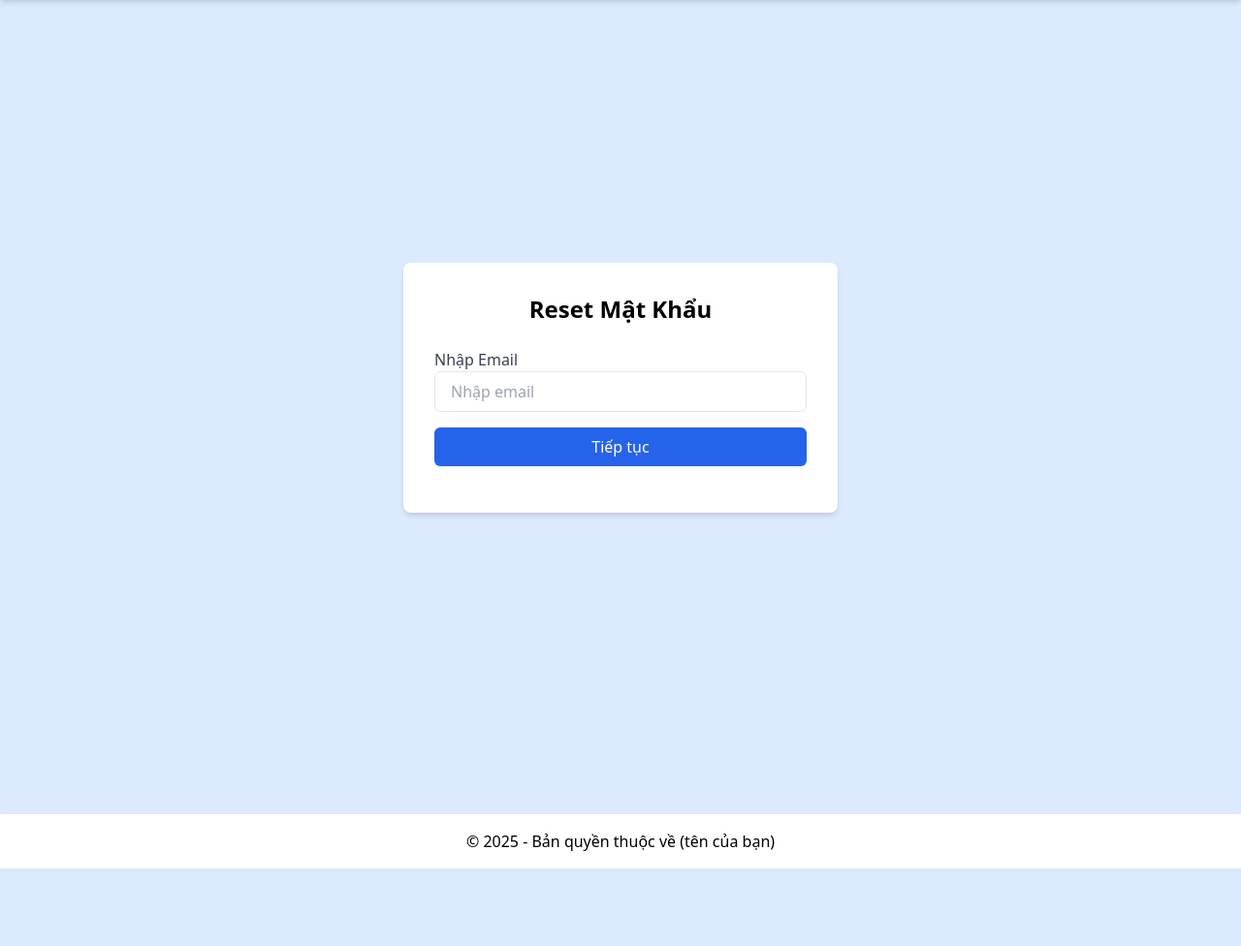
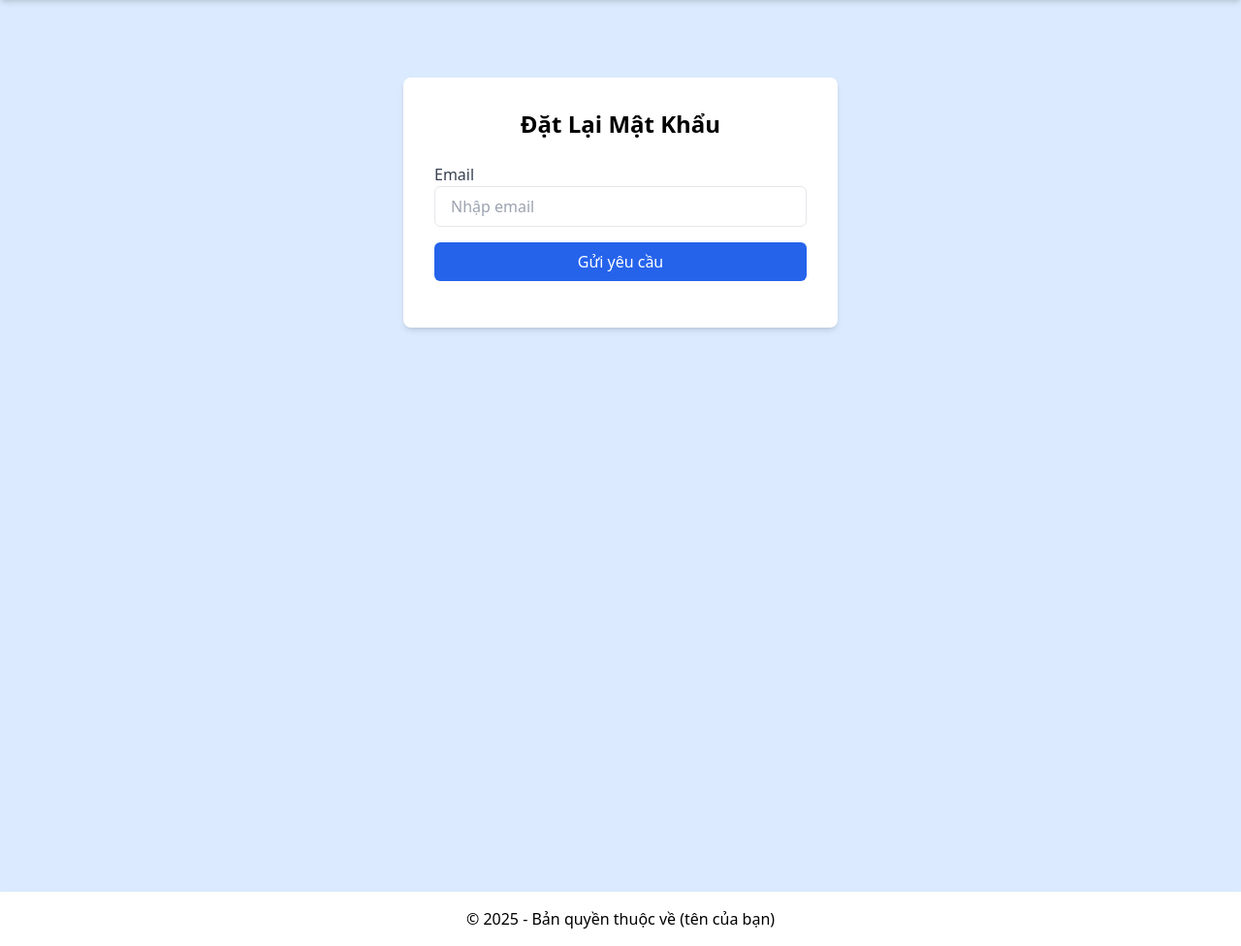
Before and after one commit to legianguyenit/bai-kiem-tra-so-1, a PHP site: page /reset-password.php in a window 1280 px wide. Shown: the part 80-1056 px from the top of the page at 97% size. Before the commit the page ends 976 px from the top, so only its background shows below. Run offline with PHP 8.4, Linux system fonts and the light colour scheme; some libraries are stand-ins or nearby versions.

Commit message:
Add files via upload

```diff
--- a/contact.php
+++ b/contact.php
@@ -58,7 +58,7 @@
                             <p>' . htmlspecialchars($sent_success) . '</p>
                         </div>';
                     }
-                ?>
+            ?>
             <form action="contact.php" method="POST">
                 <div class="mb-4 text-left">
                     <label class="block text-gray-700">Họ và Tên</label>
--- a/register.php
+++ b/register.php
@@ -12,6 +12,7 @@
 <?php
     if (isset($_COOKIE['loggedin']) && $_COOKIE['loggedin'] == "true") {
         header("location: dashboard.php");
+        exit();
     }
 ?>
 <?php
@@ -49,7 +50,9 @@
             setcookie("fullname", $fullname, time() + (86400 * 30), "/");
             setcookie("email", $email, time() + (86400 * 30), "/");
             setcookie("password", $password, time() + (86400 * 30), "/");
+
             header("location: login.php");
+            exit();
         }
     }
 ?>
@@ -94,7 +97,7 @@
                 </div>
                 <div class="mb-4 text-left">
                     <label class="block text-gray-700">Xác nhận mật khẩu</label>
-                    <input type="password" placeholder="Nhập mật khẩu" name="confirm_password" value="<?php echo $confirm_password?>" class="w-full px-4 py-2 border rounded-md focus:outline-none focus:ring-2 focus:ring-blue-500">
+                    <input type="password" placeholder="Xác nhận mật khẩu" name="confirm_password" value="<?php echo $confirm_password?>" class="w-full px-4 py-2 border rounded-md focus:outline-none focus:ring-2 focus:ring-blue-500">
                     <?php
                         if (isset($errors['confirm_password'])) {
                             echo "<div style='color: red;'>";
--- a/reset-password.php
+++ b/reset-password.php
@@ -6,88 +6,123 @@
 <head>
     <meta charset="UTF-8">
     <meta name="viewport" content="width=device-width, initial-scale=1.0">
-    <title>Reset Password</title>
+    <title>Register</title>
     <script src="https://cdn.tailwindcss.com"></script>
 </head>
-<body class="bg-blue-100">
-    <main class="flex flex-col items-center justify-center min-h-screen text-center px-6">
-        <div class="bg-white p-8 rounded-lg shadow-md w-full max-w-md">
-            <h2 class="text-2xl font-bold mb-6">Reset Mật Khẩu</h2>
+<?php
+    if (isset($_COOKIE['loggedin']) && $_COOKIE['loggedin'] == "true") {
+        header("location: dashboard.php");
+        exit();
+    }
+?>
+
 <?php
 $errors = [];
-                $successMessage = "";
+$reset_success = "";
 $email = "";
-                $step = 1;
-
-                if ($_SERVER['REQUEST_METHOD'] == "POST") {
+$reset_password = "";
+$confirm_reset_password = "";
+$show_reset_password_form = false;
+if ($_SERVER['REQUEST_METHOD'] === "POST") {
     if (isset($_POST['email'])) {
-                        $email = htmlspecialchars($_POST['email']);
-                        if (isset($_COOKIE['email']) && $_COOKIE['email'] == $email) {
-                            $step = 2;
+        $email = htmlspecialchars(trim($_POST['email']));
+        if (empty($email)) {
+            $errors['email'] = "Vui lòng nhập email.";
+        } elseif (!filter_var($email, FILTER_VALIDATE_EMAIL)) {
+            $errors['email'] = "Email không hợp lệ.";
         } else {
-                            $errors['email'] = "Email không tồn tại trong hệ thống.";
+            if (isset($_COOKIE['email']) && $_COOKIE['email'] === $email) {
+                $show_reset_password_form = true;
+            } else {
+                $errors['email'] = "Email không tồn tại.";
             }
         }
+    }
+    elseif (isset($_POST['reset_password']) && isset($_POST['confirm_reset_password'])) {
+        $reset_password = htmlspecialchars(trim($_POST['reset_password']));
+        $confirm_reset_password = htmlspecialchars(trim($_POST['confirm_reset_password']));
 
-                    if (isset($_POST['new_password']) && isset($_POST['confirm_password'])) {
-                        $new_password = htmlspecialchars($_POST['new_password']);
-                        $confirm_password = htmlspecialchars($_POST['confirm_password']);
-
-                        if (empty($new_password)) {
-                            $errors['new_password'] = "Vui lòng nhập mật khẩu mới.";
-                        } elseif (strlen($new_password) < 6) {
-                            $errors['new_password'] = "Mật khẩu phải ít nhất 6 ký tự.";
+        if (empty($reset_password)) {
+            $errors['reset_password'] = "Vui lòng nhập mật khẩu.";
+        } elseif (strlen($reset_password) < 6) {
+            $errors['reset_password'] = "Mật khẩu phải ít nhất 6 ký tự.";
         }
 
-                        if ($new_password !== $confirm_password) {
-                            $errors['confirm_password'] = "Mật khẩu xác nhận không khớp.";
+        if (empty($confirm_reset_password)) {
+            $errors['confirm_reset_password'] = "Vui lòng xác nhận mật khẩu.";
+        } elseif ($reset_password !== $confirm_reset_password) {
+            $errors['confirm_reset_password'] = "Mật khẩu xác nhận không khớp.";
         }
 
         if (empty($errors)) {
-                            setcookie("password", $new_password, time() + (86400 * 30), "/");
-                            $successMessage = "Mật khẩu đã được cập nhật thành công!";
+            $reset_success = $_COOKIE['email'] . ". Đã đặt lại mật khẩu thành công!";
+            setcookie("password", $reset_password, time() + (86400 * 30), "/");
         }
+        $show_reset_password_form = true;
     }
 }
 ?>
 
-            <?php if ($step == 1): ?>
+<body class="bg-blue-100">
+    <main class="flex flex-col items-center justify-start min-h-screen text-center px-6 mt-20">
+        <div class="bg-white p-8 rounded-lg shadow-md w-full max-w-md">
+            <h2 class="text-2xl font-bold mb-6">Đặt Lại Mật Khẩu</h2>
+                <?php
+                    if (!empty($reset_success)) {
+                        echo '<div class="bg-green-100 border border-green-400 text-green-700 px-4 py-3 rounded-md">
+                                <p>' . htmlspecialchars($reset_success) . '</p>
+                            </div>';
+                    }
+                ?>
+                <?php
+                    if ($show_reset_password_form) {
+                ?>
                     <form action="reset-password.php" method="POST">
                         <div class="mb-4 text-left">
-                        <label class="block text-gray-700">Nhập Email</label>
-                        <input type="email" name="email" placeholder="Nhập email" value="<?php echo $email ?>" class="w-full px-4 py-2 border rounded-md focus:outline-none focus:ring-2 focus:ring-blue-500">
-                        <?php if (isset($errors['email'])): ?>
-                            <div style='color: red;'><?php echo $errors['email']; ?></div>
-                        <?php endif; ?>
-                    </div>
-                    <button class="w-full bg-blue-600 text-white py-2 rounded-md hover:bg-blue-700">Tiếp tục</button>
-                </form>
-            <?php elseif ($step == 2): ?>
-                <form action="reset-password.php" method="POST">
-                    <div class="mb-4 text-left">
-                        <label class="block text-gray-700">Mật khẩu mới</label>
-                        <input type="password" name="new_password" placeholder="Nhập mật khẩu mới" class="w-full px-4 py-2 border rounded-md focus:outline-none focus:ring-2 focus:ring-blue-500">
-                        <?php if (isset($errors['new_password'])): ?>
-                            <div style='color: red;'><?php echo $errors['new_password']; ?></div>
-                        <?php endif; ?>
+                            <label class="block text-gray-700">Mật khẩu</label>
+                            <input type="password" placeholder="Nhập mật khẩu" name="reset_password" value="<?php echo $reset_password; ?>" class="w-full px-4 py-2 border rounded-md focus:outline-none focus:ring-2 focus:ring-blue-500">
+                            <?php
+                                if (isset($errors['reset_password'])) {
+                                    echo "<div style='color: red;'>";
+                                    echo $errors['reset_password'];
+                                    echo "</div>";
+                                }
+                            ?>
                         </div>
                         <div class="mb-4 text-left">
                             <label class="block text-gray-700">Xác nhận mật khẩu</label>
-                        <input type="password" name="confirm_password" placeholder="Xác nhận mật khẩu" class="w-full px-4 py-2 border rounded-md focus:outline-none focus:ring-2 focus:ring-blue-500">
-                        <?php if (isset($errors['confirm_password'])): ?>
-                            <div style='color: red;'><?php echo $errors['confirm_password']; ?></div>
-                        <?php endif; ?>
+                            <input type="password" placeholder="Xác nhận mật khẩu" name="confirm_reset_password" value="<?php echo $confirm_reset_password; ?>" class="w-full px-4 py-2 border rounded-md focus:outline-none focus:ring-2 focus:ring-blue-500">
+                            <?php
+                                if (isset($errors['confirm_reset_password'])) {
+                                    echo "<div style='color: red;'>";
+                                    echo $errors['confirm_reset_password'];
+                                    echo "</div>";
+                                }
+                            ?>
                         </div>
-                    <button class="w-full bg-blue-600 text-white py-2 rounded-md hover:bg-blue-700">Đặt lại mật khẩu</button>
+                        <button class="w-full bg-blue-600 text-white py-2 rounded-md hover:bg-blue-700">Gửi yêu cầu</button>
                     </form>
-            <?php endif; ?>
-
-            <?php if ($successMessage): ?>
-                <div class="mt-4 text-green-600"> <?php echo $successMessage; ?> </div>
-                <div class="mt-2 text-sm">
-                    <a href="login.php" class="text-blue-600 hover:underline">Đăng nhập</a>
+                    <div class="mt-4 text-sm">Đã có tài khoản? <a href="login.php" class="text-blue-600 hover:underline">Đăng Nhập</a></div>
+                <?php
+                    } else {
+                ?>
+                    <form action="reset-password.php" method="POST">
+                        <div class="mb-4 text-left">
+                            <label class="block text-gray-700">Email</label>
+                            <input type="email" placeholder="Nhập email" name="email" class="w-full px-4 py-2 border rounded-md focus:outline-none focus:ring-2 focus:ring-blue-500">
+                            <?php
+                                if (isset($errors['email'])) {
+                                    echo "<div style='color: red;'>";
+                                    echo $errors['email'];
+                                    echo "</div>";
+                                }
+                            ?>
                         </div>
-            <?php endif; ?>
+                        <button class="w-full bg-blue-600 text-white py-2 rounded-md hover:bg-blue-700">Gửi yêu cầu</button>
+                    </form>
+            <?php
+                }
+            ?>
         </div>
     </main>
 <?php
```
Also changed, not shown: dashboard.php (+7 -0 lines), products/index.php (+7 -0 lines). Lines whose indentation alone changed are shown as unchanged.
